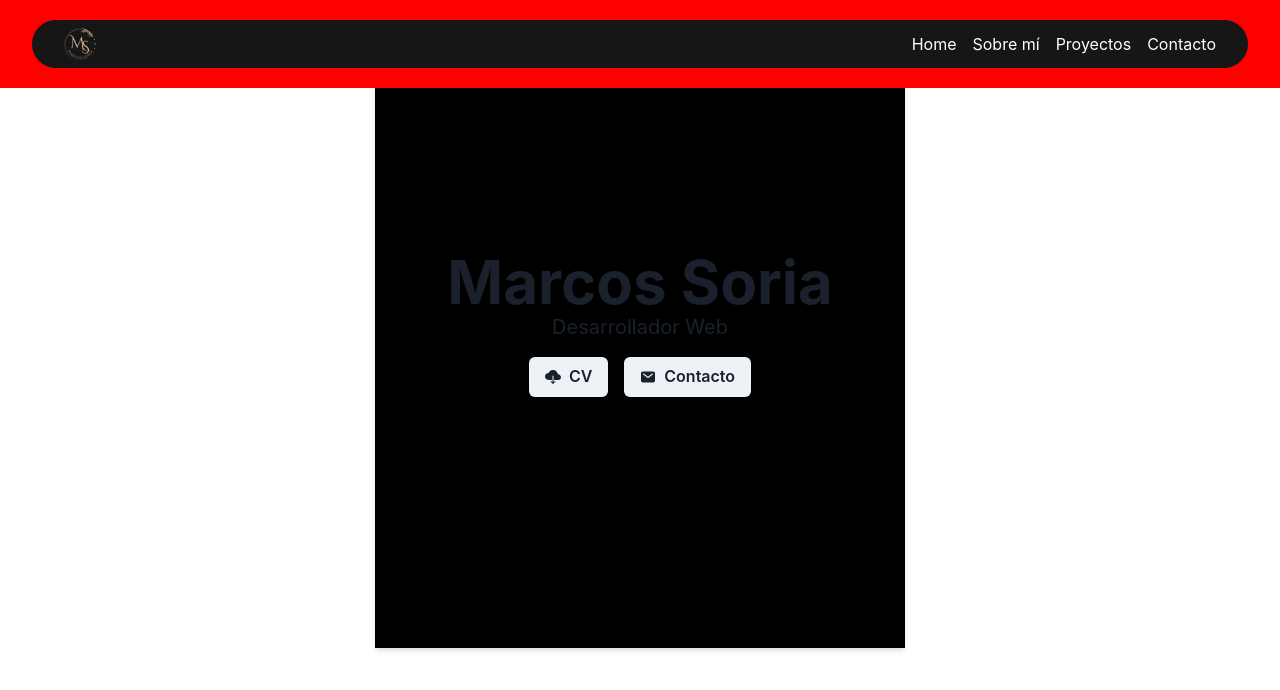
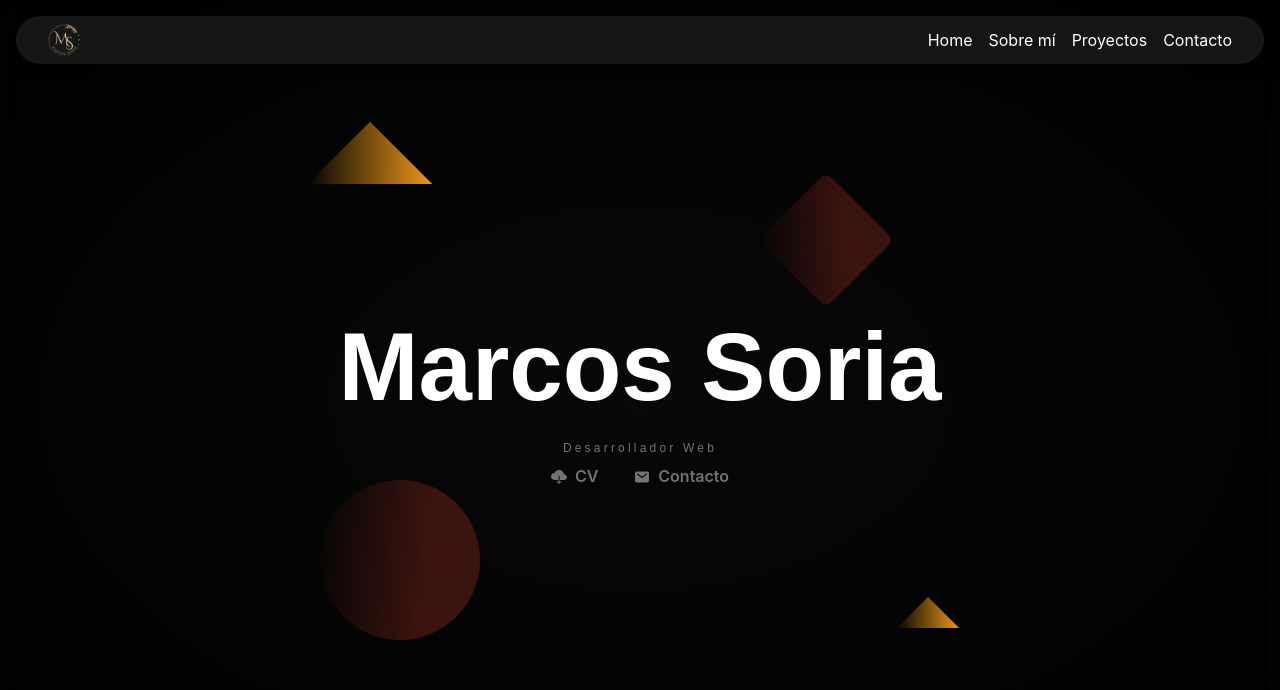
Before and after one commit to Marcos1up/portafolio, a React (Vite) app in the folder portafolio/: page / in a window 1280 px wide. Shown: the top 690 px of the page. Built offline with nearby package versions, Linux system fonts and the light colour scheme.

Commit message:
componente home terminado

```diff
--- a/portafolio/src/App.jsx
+++ b/portafolio/src/App.jsx
@@ -1,37 +1,78 @@
 //importaciones externas
+import { Suspense, lazy } from "react";
 import { Box, Flex } from "@chakra-ui/react";
 import { Route } from "wouter";
 
 //importar components
 import NavBar from "./components/NavBar/NavBar";
-import Home from "./page/Home";
-import About from "./components/About/About";
-import Projects from "./components/Projects/Projects";
-import Contact from "./components/Contact/Contact";
+
+//componentes lazyload
+const Home = lazy(() => import("./page/Home"));
+const About = lazy(() => import("./components/About/About"));
+const Projects = lazy(() => import("./components/Projects/Projects"));
+const Contact = lazy(() => import("./components/Contact/Contact"));
 
 function App() {
   return (
-    <Box className="App">
-      <Flex {...navBarContainerBg}>
+    <Box className="appContainer" {...appContainerBg}>
+      <Flex className="navBarApp" {...navBarContainerBg}>
         <NavBar />
       </Flex>
-      <Route exact path="/" component={Home} />
-      <Route exact path="/about" component={About} />
-      <Route path="/projects" component={Projects} />
-      <Route path="/contact" component={Contact} />
+
+      <Suspense fallback={<div>Cargando...</div>}>
+        <Route exact path="/" component={Home} />
+        <Route exact path="/about" component={About} />
+        <Route path="/projects" component={Projects} />
+        <Route path="/contact" component={Contact} />
+      </Suspense>
     </Box>
   );
 }
 
+//estilos componente app
+
+const appContainerBg = {
+  display: "flex",
+  flexDirection: "column",
+  minHeight: "100vh",
+  background: "radial-gradient(at center, #080808, #010101)",
+  overflowX: "hidden",
+  p: "16px",
+  pt: "32px",
+};
+
 const navBarContainerBg = {
-  bg: "red",
-  w: "100%",
+  zIndex: "1",
+  top: "0",
+  position: "fixed",
+  width: "100%",
   justify: "center",
-  pt: "20px",
-  pb: "20px",
-  pl: "2rem",
+  pt: "16px",
+  pb: "16px",
   pr: "2rem",
-  position: "fixed",
+  bg: "rgba(0, 0, 0, 0.1)",
 };
 
 export default App;
+
+/*
+background: "radial-gradient(at center, #080808, #010101)",
+
+Background
+  --bg-100:#000000;(principal)
+  --bg-200:#161616;
+  --bg-300:#2c2c2c;
+
+Primary
+  --primary-100:#e03f27; (principal)
+  --primary-200:#ffcd33; (secundario)
+  --primary-300:#ffdab0; (tercero a cambiar)
+
+Accent
+  --accent-100:#ed981a; (principal)
+  --accent-200:#803e00;
+
+Text
+  --text-100:#FFFFFF; (principal)
+  --text-200:#737373;
+*/
--- a/portafolio/src/components/Navbar/Navbar.jsx
+++ b/portafolio/src/components/Navbar/Navbar.jsx
@@ -62,7 +62,6 @@ const navItemStyles = {
   fontSize: "lg",
   rounded: "md",
   color: "#bebebe",
-
   _hover: { color: "#FFFFFF" },
   _focus: {
     boxShadow: "none",
--- a/portafolio/src/page/Home.jsx
+++ b/portafolio/src/page/Home.jsx
@@ -2,109 +2,182 @@
 import { VStack, Heading, Text, Box, Button, HStack } from "@chakra-ui/react";
 import { Link } from "wouter";
 import { IoMail, IoCloudDownload } from "react-icons/io5";
-import PropTypes from "prop-types";
-
-// Función para los enlaces sociales
-const SocialLink = ({ href, icon, children }) => (
-  <Link to={href} isExternal>
-    <Button leftIcon={icon}>{children}</Button>
-  </Link>
-);
-
-// Definición de propTypes para SocialLink
-SocialLink.propTypes = {
-  href: PropTypes.string.isRequired,
-  icon: PropTypes.element.isRequired,
-  children: PropTypes.node.isRequired,
-};
 
 function Home() {
+  const cvDownload =
+    "https://drive.google.com/file/d/1RdOlvvayYmuS_1u7HAmnnpAmnu2ybtvu/view?usp=drive_link";
+
   return (
-    <VStack as="main">
-      <VStack {...mainContentProps}>
+    <VStack className="homeContainer" {...mainContentProps}>
       <VStack id="home" {...homeContainerProps}>
         <Box>
           <Heading {...headingProps}>Marcos Soria</Heading>
           <Text {...textProps}>Desarrollador Web</Text>
-            <HStack {...socialIconsProps}>
-              <SocialLink
-                href="https://drive.google.com/file/d/1RdOlvvayYmuS_1u7HAmnnpAmnu2ybtvu/view?usp=drive_link"
-                icon={<IoCloudDownload />}
+
+          <HStack {...iconsContainerProps}>
+            <a href={cvDownload} target="_blank" rel="noopener noreferrer">
+              <Button
+                variant="ghost"
+                colorScheme="whiteAlpha"
+                color="#737373"
+                leftIcon={<IoCloudDownload />}
               >
                 CV
-              </SocialLink>
-              <SocialLink href="/contact" icon={<IoMail />}>
+              </Button>
+            </a>
+
+            <Link to="/contact">
+              <Button
+                variant="ghost"
+                colorScheme="whiteAlpha"
+                color="#737373"
+                leftIcon={<IoMail />}
+              >
                 Contacto
-              </SocialLink>
+              </Button>
+            </Link>
           </HStack>
         </Box>
-        </VStack>
+
+        <Box className="shape-circle" {...shapeCircle}></Box>
+
+        <Box className="shape-triangle" {...shapeTriangle}>
+          <Box {...shapeTriangleChild}></Box>
+        </Box>
+
+        <Box className="shape-square" {...shapeSquare}></Box>
+
+        <Box className="shape-triangle-2" {...shapeTriangle2}>
+          <Box {...shapeTriangleChild2}></Box>
+        </Box>
       </VStack>
     </VStack>
   );
 }
 
-//estilos de la App
+//estilos
 const mainContentProps = {
   flex: "1",
-  h: "100vh",
   p: "1.5rem",
   overflowY: "auto",
   align: "stretch",
-  bg: "#000000",
   boxShadow: "md",
 };
 
 const homeContainerProps = {
-  height: { base: "100vh", md: "600px" }, //responsive
+  flex: "1",
+  minHeight: { base: "100vh", md: "600px" }, //responsive
   width: "100%",
   justifyContent: "center",
+  flexDirection: "column",
   align: "center",
   p: "3rem",
-  bg: "#000000",
 };
 
 const headingProps = {
   as: "h1",
-  size: "3xl",
+  color: "#ffffff",
+  fontFamily: ["Roboto", "Helvetica Neue", "sans-serif"],
+  fontSize: "6rem",
+  align: "center",
   textAlign: "center",
+  lineHeight: "1",
 };
 
 const textProps = {
-  fontSize: "xl",
+  color: "#737373",
+  fontFamily: ["Roboto", "Helvetica Neue", "sans-serif"],
+  letterSpacing: ".2rem",
+  fontSize: "12px",
+  justifyContent: "center",
   align: "center",
+  width: "full",
   textAlign: "center",
+  mt: "1.5rem",
 };
 
-const socialIconsProps = {
-  spacing: "4",
-  mt: "15px",
-  justify: "center",
-  color: "#bebebe",
-  _hover: { bg: "#803e00", color: "#FFFFFF" },
-  _focus: {
-    boxShadow: "none",
-  },
+const iconsContainerProps = {
+  display: "flex",
+  gap: "4px",
+  justifyContent: "center",
+  align: "center",
+  width: "full",
+};
+
+//estilos shape-container
+const shapeCircle = {
+  position: "absolute",
+  top: "60%",
+  left: "25%",
+
+  width: "10rem",
+  height: "10rem",
+  opacity: ".25",
+  borderRadius: "50%",
+  background:
+    "linear-gradient(277deg, rgba(224,63,39,1) 35%, rgba(255,255,255,0) 100%)",
+};
+
+const shapeSquare = {
+  position: "absolute",
+  top: "30%",
+  right: "28%",
+  transform: "translate(-50%, -50%) rotate(45deg)", // Centrado y rotación
+
+  width: "6rem",
+  height: "6rem",
+  opacity: ".25",
+  borderRadius: "0.5rem",
+  background:
+    "linear-gradient(223deg, rgba(224,63,39,1) 35%, rgba(255,255,255,0) 100%)",
+};
+
+const shapeTriangle = {
+  top: "12%",
+  left: "24%",
+
+  position: "absolute",
+  display: "inline-block",
+  overflow: "hidden",
+  width: "128px",
+  height: "88px",
+};
+
+const shapeTriangleChild = {
+  top: "50%",
+  left: "15%",
+  transform:
+    "translate(0%, 0%) rotate(45deg) skew(0) skewY(0) scaleX(1) scaleY(1)",
+
+  position: "absolute",
+  width: "5.5rem",
+  height: "5.5rem",
+  background:
+    "linear-gradient(to bottom left, rgba(237,152,26,1), rgba(255,255,255,0))",
+};
+
+const shapeTriangle2 = {
+  right: "25%",
+  top: "73%",
+
+  overflow: "hidden",
+  display: "inline-block",
+  position: "absolute",
+  width: "64px",
+  height: "44px",
+};
+
+const shapeTriangleChild2 = {
+  top: "50%",
+  left: "15%",
+  transform:
+    "translate(0%, 0%) rotate(45deg) skew(0) skewY(0) scaleX(1) scaleY(1)",
+
+  position: "absolute",
+  width: "2.75rem",
+  height: "2.75rem",
+  background:
+    "linear-gradient(to bottom left, rgba(237,152,26,1), rgba(255,255,255,0))",
 };
 
 export default Home;
-
-/*
-Background
-  --bg-100:#000000;(principal)
-  --bg-200:#161616;
-  --bg-300:#2c2c2c;
-
-Primary
-  --primary-100:#e03f27; (principal)
-  --primary-200:#ffcd33; (secundario)
-  --primary-300:#ffdab0; (tercero a cambiar)
-
-Accent
-  --accent-100:#ed981a; (principal)
-  --accent-200:#803e00;
-
-Text
-  --text-100:#FFFFFF; (principal)
-  --text-200:#bebebe;
-*/
```
Lines whose indentation alone changed are shown as unchanged.
